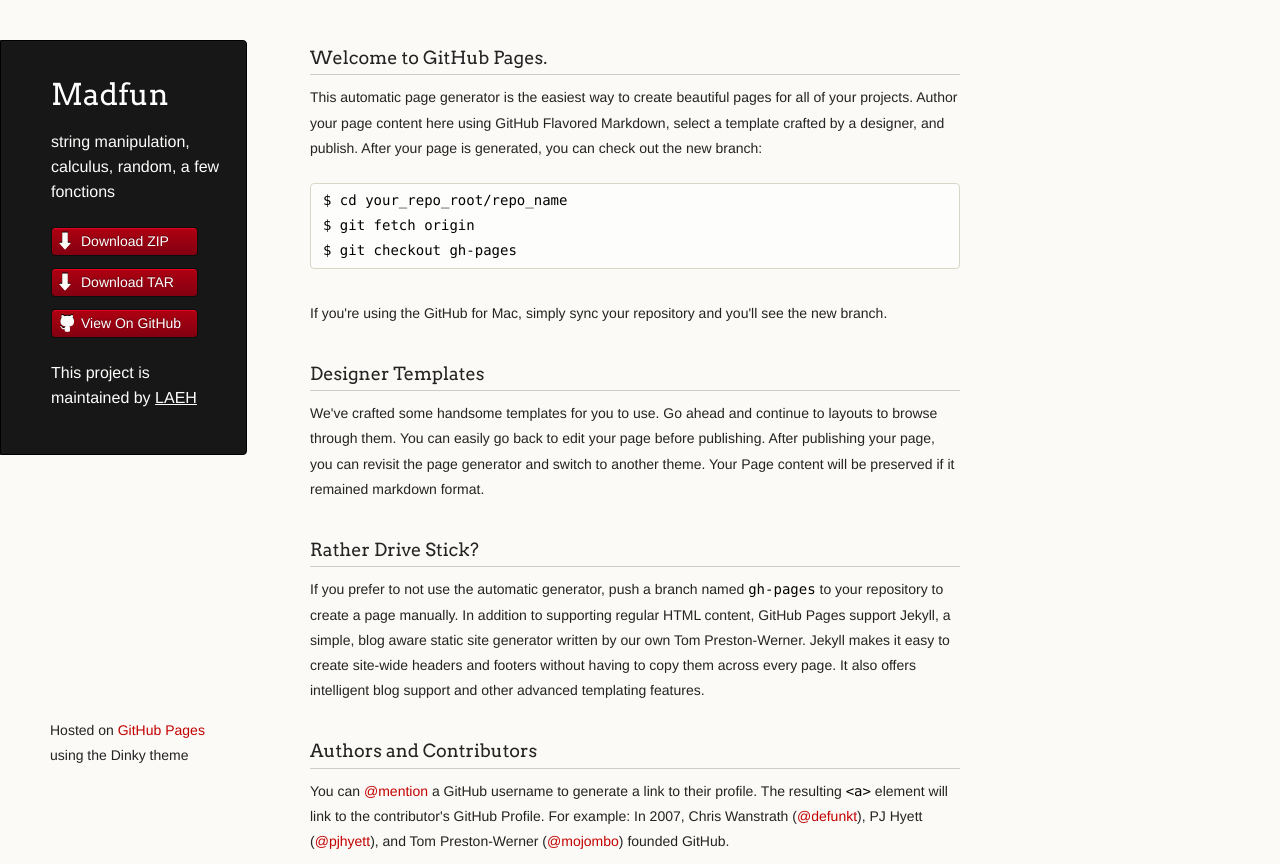
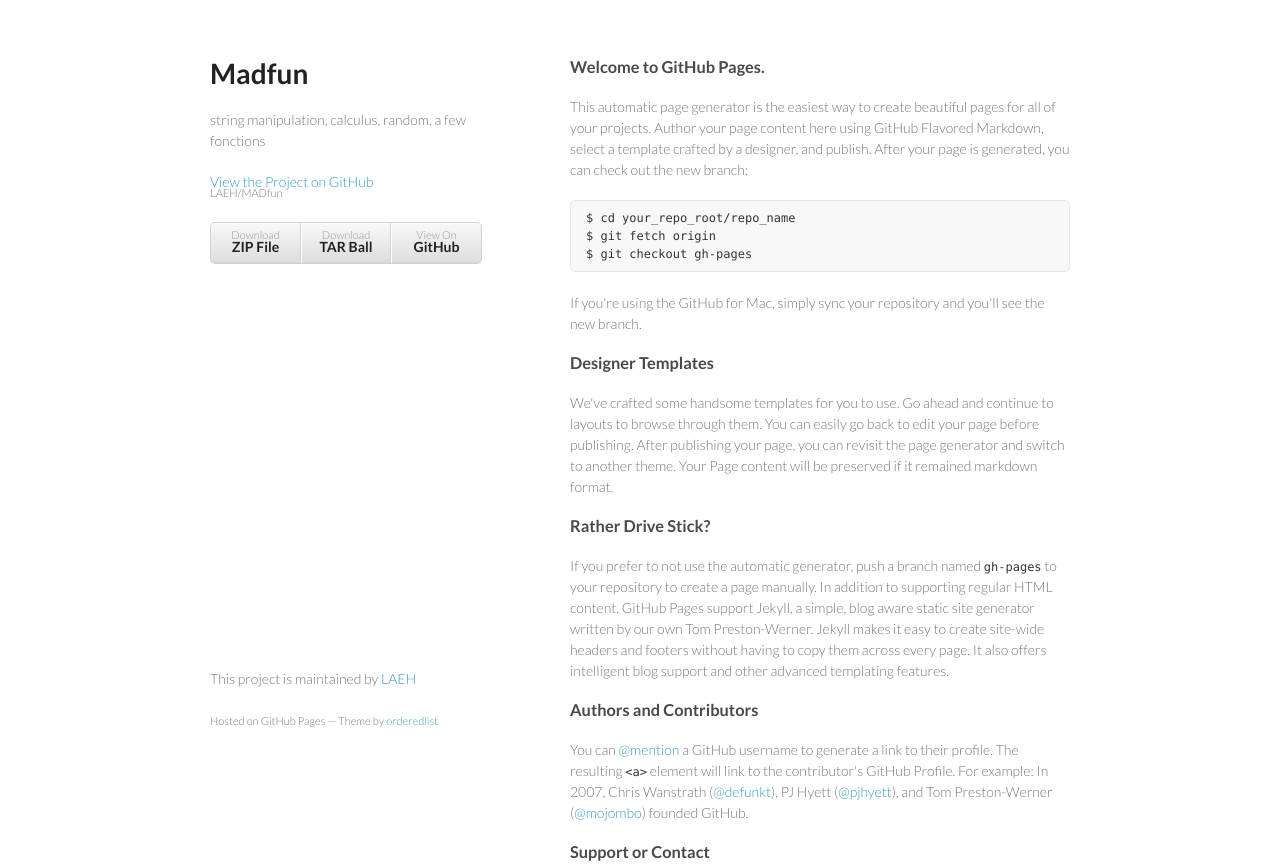
Before and after one commit to LAEH/MADfun, a plain HTML site: page index.html in a window 1280 px wide. Shown: the top 864 px of the page. Drawn offline with Linux system fonts and the light colour scheme.

```diff
--- a/index.html
+++ b/index.html
@@ -7,7 +7,6 @@
 
     <link rel="stylesheet" href="stylesheets/styles.css">
     <link rel="stylesheet" href="stylesheets/pygment_trac.css">
-    <script src="javascripts/scale.fix.js"></script>
     <meta name="viewport" content="width=device-width, initial-scale=1, user-scalable=no">
     <!--[if lt IE 9]>
     <script src="//html5shiv.googlecode.com/svn/trunk/html5.js"></script>
@@ -16,18 +15,17 @@
   <body>
     <div class="wrapper">
       <header>
-        <h1 class="header">Madfun</h1>
-        <p class="header">string manipulation, calculus, random, a few fonctions</p>
+        <h1>Madfun</h1>
+        <p>string manipulation, calculus, random, a few fonctions</p>
+
+        <p class="view"><a href="https://github.com/LAEH/MADfun">View the Project on GitHub <small>LAEH/MADfun</small></a></p>
+
 
         <ul>
-          <li class="download"><a class="buttons" href="https://github.com/LAEH/MADfun/zipball/master">Download ZIP</a></li>
-          <li class="download"><a class="buttons" href="https://github.com/LAEH/MADfun/tarball/master">Download TAR</a></li>
-          <li><a class="buttons github" href="https://github.com/LAEH/MADfun">View On GitHub</a></li>
+          <li><a href="https://github.com/LAEH/MADfun/zipball/master">Download <strong>ZIP File</strong></a></li>
+          <li><a href="https://github.com/LAEH/MADfun/tarball/master">Download <strong>TAR Ball</strong></a></li>
+          <li><a href="https://github.com/LAEH/MADfun">View On <strong>GitHub</strong></a></li>
         </ul>
-
-        <p class="header">This project is maintained by <a class="header name" href="https://github.com/LAEH">LAEH</a></p>
-
-
       </header>
       <section>
         <h3>
@@ -63,10 +61,11 @@ $ git checkout gh-pages
 <p>Having trouble with Pages? Check out the documentation at <a href="http://help.github.com/pages">http://help.github.com/pages</a> or contact <a href="mailto:support@github.com">support@github.com</a> and we’ll help you sort it out.</p>
       </section>
       <footer>
-        <p><small>Hosted on <a href="http://pages.github.com">GitHub Pages</a> using the Dinky theme</small></p>
+        <p>This project is maintained by <a href="https://github.com/LAEH">LAEH</a></p>
+        <p><small>Hosted on GitHub Pages &mdash; Theme by <a href="https://github.com/orderedlist">orderedlist</a></small></p>
       </footer>
     </div>
-    <!--[if !IE]><script>fixScale(document);</script><![endif]-->
+    <script src="javascripts/scale.fix.js"></script>
 
   </body>
 </html>
--- a/stylesheets/styles.css
+++ b/stylesheets/styles.css
@@ -1,336 +1,186 @@
-@import url(https://fonts.googleapis.com/css?family=Arvo:400,700,400italic);
-
-/* MeyerWeb Reset */
-
-html, body, div, span, applet, object, iframe,
-h1, h2, h3, h4, h5, h6, p, blockquote, pre,
-a, abbr, acronym, address, big, cite, code,
-del, dfn, em, img, ins, kbd, q, s, samp,
-small, strike, strong, sub, sup, tt, var,
-b, u, i, center,
-dl, dt, dd, ol, ul, li,
-fieldset, form, label, legend,
-table, caption, tbody, tfoot, thead, tr, th, td,
-article, aside, canvas, details, embed,
-figure, figcaption, footer, header, hgroup,
-menu, nav, output, ruby, section, summary,
-time, mark, audio, video {
-  margin: 0;
-  padding: 0;
-  border: 0;
-  font: inherit;
-  vertical-align: baseline;
-}
-
-
-/* Base text styles */
+@import url(https://fonts.googleapis.com/css?family=Lato:300italic,700italic,300,700);
 
 body {
-  padding:10px 50px 0 0;
-  font-family:"Helvetica Neue", Helvetica, Arial, sans-serif;
-	font-size: 14px;
-	color: #232323;
-	background-color: #FBFAF7;
-	margin: 0;
-	line-height: 1.8em;
-	-webkit-font-smoothing: antialiased;
-
+  padding:50px;
+  font:14px/1.5 Lato, "Helvetica Neue", Helvetica, Arial, sans-serif;
+  color:#777;
+  font-weight:300;
 }
 
 h1, h2, h3, h4, h5, h6 {
-  color:#232323;
-  margin:36px 0 10px;
+  color:#222;
+  margin:0 0 20px;
 }
 
-p, ul, ol, table, dl {
-  margin:0 0 22px;
+p, ul, ol, table, pre, dl {
+  margin:0 0 20px;
 }
 
 h1, h2, h3 {
-	font-family: Arvo, Monaco, serif;
-  line-height:1.3;
-	font-weight: normal;
-}
-
-h1,h2, h3 {
-	display: block;
-	border-bottom: 1px solid #ccc;
-	padding-bottom: 5px;
+  line-height:1.1;
 }
 
 h1 {
-	font-size: 30px;
+  font-size:28px;
 }
 
 h2 {
-	font-size: 24px;
+  color:#393939;
 }
 
-h3 {
-	font-size: 18px;
-}
-
-h4, h5, h6 {
-	font-family: Arvo, Monaco, serif;
-	font-weight: 700;
+h3, h4, h5, h6 {
+  color:#494949;
 }
 
 a {
-  color:#C30000;
-  font-weight:200;
+  color:#39c;
+  font-weight:400;
   text-decoration:none;
 }
 
-a:hover {
-	text-decoration: underline;
+a small {
+  font-size:11px;
+  color:#777;
+  margin-top:-0.6em;
+  display:block;
 }
 
-a small {
-	font-size: 12px;
+.wrapper {
+  width:860px;
+  margin:0 auto;
 }
 
-em {
-	font-style: italic;
+blockquote {
+  border-left:1px solid #e5e5e5;
+  margin:0;
+  padding:0 0 0 20px;
+  font-style:italic;
+}
+
+code, pre {
+  font-family:Monaco, Bitstream Vera Sans Mono, Lucida Console, Terminal;
+  color:#333;
+  font-size:12px;
+}
+
+pre {
+  padding:8px 15px;
+  background: #f8f8f8;
+  border-radius:5px;
+  border:1px solid #e5e5e5;
+  overflow-x: auto;
+}
+
+table {
+  width:100%;
+  border-collapse:collapse;
+}
+
+th, td {
+  text-align:left;
+  padding:5px 10px;
+  border-bottom:1px solid #e5e5e5;
+}
+
+dt {
+  color:#444;
+  font-weight:700;
+}
+
+th {
+  color:#444;
+}
+
+img {
+  max-width:100%;
+}
+
+header {
+  width:270px;
+  float:left;
+  position:fixed;
+}
+
+header ul {
+  list-style:none;
+  height:40px;
+
+  padding:0;
+
+  background: #eee;
+  background: -moz-linear-gradient(top, #f8f8f8 0%, #dddddd 100%);
+  background: -webkit-gradient(linear, left top, left bottom, color-stop(0%,#f8f8f8), color-stop(100%,#dddddd));
+  background: -webkit-linear-gradient(top, #f8f8f8 0%,#dddddd 100%);
+  background: -o-linear-gradient(top, #f8f8f8 0%,#dddddd 100%);
+  background: -ms-linear-gradient(top, #f8f8f8 0%,#dddddd 100%);
+  background: linear-gradient(top, #f8f8f8 0%,#dddddd 100%);
+
+  border-radius:5px;
+  border:1px solid #d2d2d2;
+  box-shadow:inset #fff 0 1px 0, inset rgba(0,0,0,0.03) 0 -1px 0;
+  width:270px;
+}
+
+header li {
+  width:89px;
+  float:left;
+  border-right:1px solid #d2d2d2;
+  height:40px;
+}
+
+header ul a {
+  line-height:1;
+  font-size:11px;
+  color:#999;
+  display:block;
+  text-align:center;
+  padding-top:6px;
+  height:40px;
 }
 
 strong {
+  color:#222;
   font-weight:700;
 }
 
-ul {
-  list-style: inside;
-  padding-left: 25px;
+header ul li + li {
+  width:88px;
+  border-left:1px solid #fff;
 }
 
-ol {
-  list-style: decimal inside;
-  padding-left: 20px;
+header ul li + li + li {
+  border-right:none;
+  width:89px;
 }
 
-blockquote {
-  margin: 0;
-  padding: 0 0 0 20px;
-  font-style: italic;
+header ul a strong {
+  font-size:14px;
+  display:block;
+  color:#222;
 }
 
-dl, dt, dd, dl p {
-	font-color: #444;
+section {
+  width:500px;
+  float:right;
+  padding-bottom:50px;
 }
 
-dl dt {
-  font-weight: bold;
-}
-
-dl dd {
-  padding-left: 20px;
-  font-style: italic;
-}
-
-dl p {
-  padding-left: 20px;
-  font-style: italic;
+small {
+  font-size:11px;
 }
 
 hr {
   border:0;
-  background:#ccc;
+  background:#e5e5e5;
   height:1px;
-  margin:0 0 24px;
+  margin:0 0 20px;
 }
 
-/* Images */
-
-img {
-  position: relative;
-  margin: 0 auto;
-  max-width: 650px;
-  padding: 5px;
-  margin: 10px 0 32px 0;
-  border: 1px solid #ccc;
-}
-
-p img {
-  display: inline;
-  margin: 0;
-  padding: 0;
-  vertical-align: middle;
-  text-align: center;
-  border: none;
-}
-
-/* Code blocks */
-
-code, pre {
-	font-family: Monaco, "Bitstream Vera Sans Mono", "Lucida Console", Terminal, monospace;
-  color:#000;
-  font-size:14px;
-}
-
-pre {
-	padding: 4px 12px;
-  background: #FDFEFB;
-  border-radius:4px;
-  border:1px solid #D7D8C8;
-  overflow: auto;
-  overflow-y: hidden;
-	margin-bottom: 32px;
-}
-
-
-/* Tables */
-
-table {
-  width:100%;
-}
-
-table {
-  border: 1px solid #ccc;
-  margin-bottom: 32px;
-  text-align: left;
- }
-
-th {
-  font-family: 'Arvo', Helvetica, Arial, sans-serif;
-	font-size: 18px;
-	font-weight: normal;
-  padding: 10px;
-  background: #232323;
-  color: #FDFEFB;
- }
-
-td {
-  padding: 10px;
-	background: #ccc;
- }
-
-
-/* Wrapper */
-.wrapper {
-  width:960px;
-}
-
-
-/* Header */
-
-header {
-	background-color: #171717;
-	color: #FDFDFB;
-  width:170px;
+footer {
+  width:270px;
   float:left;
   position:fixed;
-	border: 1px solid #000;
-	-webkit-border-top-right-radius: 4px;
-	-webkit-border-bottom-right-radius: 4px;
-	-moz-border-radius-topright: 4px;
-	-moz-border-radius-bottomright: 4px;
-	border-top-right-radius: 4px;
-	border-bottom-right-radius: 4px;
-	padding: 34px 25px 22px 50px;
-	margin: 30px 25px 0 0;
-	-webkit-font-smoothing: antialiased;
-}
-
-p.header {
-	font-size: 16px;
-}
-
-h1.header {
-	font-family: Arvo, sans-serif;
-	font-size: 30px;
-	font-weight: 300;
-	line-height: 1.3em;
-	border-bottom: none;
-	margin-top: 0;
-}
-
-
-h1.header, a.header, a.name, header a{
-	color: #fff;
-}
-
-a.header {
-	text-decoration: underline;
-}
-
-a.name {
-	white-space: nowrap;
-}
-
-header ul {
-  list-style:none;
-  padding:0;
-}
-
-header li {
-	list-style-type: none;
-  width:132px;
-  height:15px;
-	margin-bottom: 12px;
-	line-height: 1em;
-	padding: 6px 6px 6px 7px;
-
-	background: #AF0011;
-	background: -moz-linear-gradient(top, #AF0011 0%, #820011 100%);
-  background: -webkit-gradient(linear, left top, left bottom, color-stop(0%,#f8f8f8), color-stop(100%,#dddddd));
-  background: -webkit-linear-gradient(top, #AF0011 0%,#820011 100%);
-  background: -o-linear-gradient(top, #AF0011 0%,#820011 100%);
-  background: -ms-linear-gradient(top, #AF0011 0%,#820011 100%);
-  background: linear-gradient(top, #AF0011 0%,#820011 100%);
-
-	border-radius:4px;
-  border:1px solid #0D0D0D;
-
-	-webkit-box-shadow: inset 0px 1px 1px 0 rgba(233,2,38, 1);
-	box-shadow: inset 0px 1px 1px 0 rgba(233,2,38, 1);
-
-}
-
-header li:hover {
-	background: #C3001D;
-	background: -moz-linear-gradient(top, #C3001D 0%, #950119 100%);
-  background: -webkit-gradient(linear, left top, left bottom, color-stop(0%,#f8f8f8), color-stop(100%,#dddddd));
-  background: -webkit-linear-gradient(top, #C3001D 0%,#950119 100%);
-  background: -o-linear-gradient(top, #C3001D 0%,#950119 100%);
-  background: -ms-linear-gradient(top, #C3001D 0%,#950119 100%);
-  background: linear-gradient(top, #C3001D 0%,#950119 100%);
-}
-
-a.buttons {
-	-webkit-font-smoothing: antialiased;
-	background: url(../images/arrow-down.png) no-repeat;
-	font-weight: normal;
-	text-shadow: rgba(0, 0, 0, 0.4) 0 -1px 0;
-	padding: 2px 2px 2px 22px;
-	height: 30px;
-}
-
-a.github {
-	background: url(../images/octocat-small.png) no-repeat 1px;
-}
-
-a.buttons:hover {
-	color: #fff;
-	text-decoration: none;
-}
-
-
-/* Section - for main page content */
-
-section {
-  width:650px;
-  float:right;
-  padding-bottom:50px;
-}
-
-
-/* Footer */
-
-footer {
-  width:170px;
-  float:left;
-  position:fixed;
-  bottom:10px;
-	padding-left: 50px;
+  bottom:50px;
 }
 
 @media print, screen and (max-width: 960px) {
@@ -346,18 +196,14 @@ footer {
     width:auto;
   }
 
-	footer {
-		border-top: 1px solid #ccc;
-		margin:0 84px 0 50px;
-		padding:0;
-	}
-
   header {
     padding-right:320px;
   }
 
   section {
-    padding:20px 84px 20px 50px;
+    border:1px solid #e5e5e5;
+    border-width:1px 0;
+    padding:20px 0;
     margin:0 0 20px;
   }
 
@@ -367,8 +213,8 @@ footer {
 
   header ul {
     position:absolute;
-    right:130px;
-    top:84px;
+    right:50px;
+    top:52px;
   }
 }
 
@@ -378,38 +224,26 @@ footer {
   }
 
   header {
-    padding:10px 20px 0;
-		margin-right: 0;
+    padding:0;
   }
-
-	section {
-    padding:10px 0 10px 20px;
-    margin:0 0 30px;
-  }
-
-	footer {
-		margin: 0 0 0 30px;
-	}
 
   header ul, header p.view {
     position:static;
   }
+
+  pre, code {
+    word-wrap:normal;
+  }
 }
 
 @media print, screen and (max-width: 480px) {
+  body {
+    padding:15px;
+  }
 
-  header ul li.download {
+  header ul {
     display:none;
   }
-
-	footer {
-		margin: 0 0 0 20px;
-	}
-
-	footer a{
-		display:block;
-	}
-
 }
 
 @media print {
```
Also changed, not shown: javascripts/scale.fix.js (+17 -20 lines).
